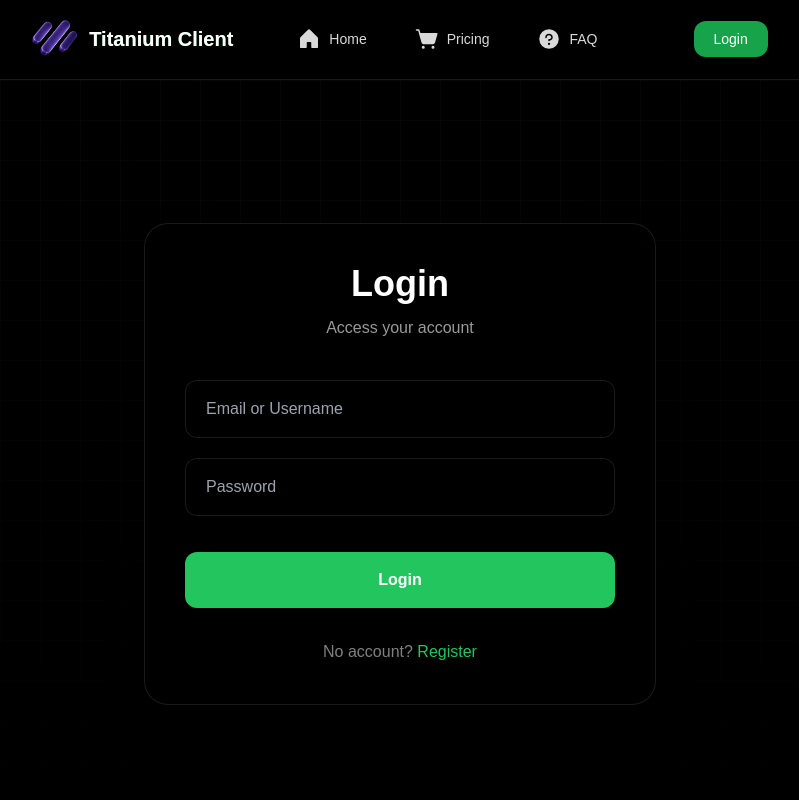
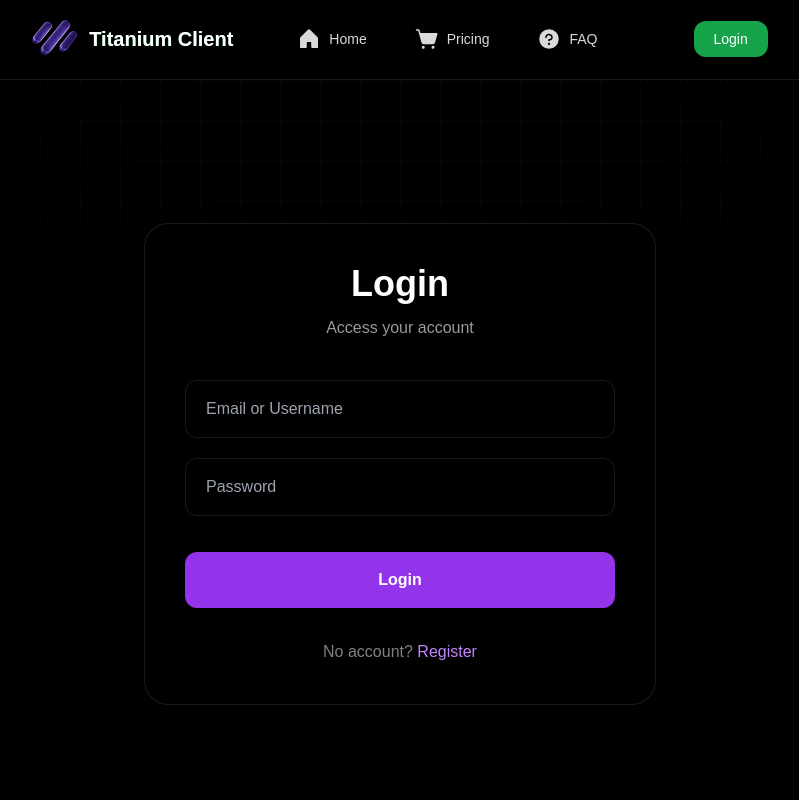
Before and after one commit to BeBer228/TitaniumClient, a Next.js app: page /login in a window 1280 px wide. Shown: the top 800 px of the page, without its empty margins (240-1039 px from the left). Built offline with nearby package versions, Linux system fonts and the light colour scheme; a web font is replaced by a local one.

Commit message:
Обновление страниц и компонентов

```diff
--- a/app/globals.css
+++ b/app/globals.css
@@ -3,11 +3,8 @@
 @tailwind utilities;
 
 :root {
-    --background: #0a0a0a;
-    --foreground: #ededed;
-    --primary: #22c55e;
-    --primary-dark: #16a34a;
-    --primary-light: #4ade80;
+    --background: #ffffff;
+    --foreground: #171717;
 }
 
 @theme inline {
@@ -17,69 +14,15 @@
     --font-mono: var(--font-geist-mono);
 }
 
+@media (prefers-color-scheme: dark) {
+    :root {
+        --background: #0a0a0a;
+        --foreground: #ededed;
+    }
+}
+
 body {
     background: var(--background);
     color: var(--foreground);
     font-family: Unbounded, sans-serif;
 }
-
-.bg-purple-600 { background-color: var(--primary) !important; }
-.bg-purple-700 { background-color: var(--primary-dark) !important; }
-.hover\:bg-purple-700:hover { background-color: var(--primary-dark) !important; }
-
-.text-purple-400 { color: var(--primary) !important; }
-.text-purple-500 { color: var(--primary) !important; }
-.text-purple-600 { color: var(--primary) !important; }
-.hover\:text-purple-300:hover { color: var(--primary-light) !important; }
-.hover\:text-purple-400:hover { color: var(--primary) !important; }
-
-.border-purple-500 { border-color: var(--primary) !important; }
-.focus\:border-purple-500:focus { border-color: var(--primary) !important; }
-
-a:not(.no-green):hover {
-    color: var(--primary) !important;
-}
-
-::-webkit-scrollbar {
-    width: 8px;
-    height: 8px;
-}
-
-::-webkit-scrollbar-track {
-    background: #1a1a1a;
-}
-
-::-webkit-scrollbar-thumb {
-    background: var(--primary);
-    border-radius: 4px;
-}
-
-::-webkit-scrollbar-thumb:hover {
-    background: var(--primary-dark);
-}
-
-* {
-    transition-property: background-color, border-color, color;
-    transition-duration: 0.2s;
-    transition-timing-function: ease;
-}
-
-.gradient-text {
-    background: linear-gradient(135deg, var(--primary) 0%, var(--primary-light) 100%);
-    -webkit-background-clip: text;
-    background-clip: text;
-    color: transparent;
-}
-
-@keyframes greenPulse {
-    0%, 100% {
-        box-shadow: 0 0 0 0 rgba(34, 197, 94, 0.4);
-    }
-    50% {
-        box-shadow: 0 0 0 8px rgba(34, 197, 94, 0);
-    }
-}
-
-.green-pulse {
-    animation: greenPulse 1.5s infinite;
-}
--- a/app/login/page.tsx
+++ b/app/login/page.tsx
@@ -1,83 +1,11 @@
 "use client";
 
 import Link from "next/link";
-import { useRouter } from "next/navigation";
-import { useState } from "react";
 import Header from "@/components/Header";
 import Footer from "@/components/Footer";
 import GridBackground from "@/components/GridBackground";
 
 export default function LoginPage() {
-  const router = useRouter();
-  const [formData, setFormData] = useState({
-    emailOrUsername: "",
-    password: "",
-  });
-  const [errors, setErrors] = useState<{ [key: string]: string }>({});
-  const [isLoading, setIsLoading] = useState(false);
-  const [serverError, setServerError] = useState("");
-
-  const handleChange = (e: React.ChangeEvent<HTMLInputElement>) => {
-    const { name, value } = e.target;
-    setFormData((prev) => ({ ...prev, [name]: value }));
-    // Clear error for this field when user starts typing
-    if (errors[name]) {
-      setErrors((prev) => ({ ...prev, [name]: "" }));
-    }
-    if (serverError) setServerError("");
-  };
-
-  const validateForm = () => {
-    const newErrors: { [key: string]: string } = {};
-
-    if (!formData.emailOrUsername.trim()) {
-      newErrors.emailOrUsername = "Email or username is required";
-    }
-
-    if (!formData.password) {
-      newErrors.password = "Password is required";
-    } else if (formData.password.length < 6) {
-      newErrors.password = "Password must be at least 6 characters";
-    }
-
-    setErrors(newErrors);
-    return Object.keys(newErrors).length === 0;
-  };
-
-  const handleSubmit = async (e: React.FormEvent) => {
-    e.preventDefault();
-
-    if (!validateForm()) return;
-
-    setIsLoading(true);
-    setServerError("");
-
-    // Simulate API call - replace with your actual authentication endpoint
-    try {
-      // Mock API request - replace with real endpoint
-      await new Promise((resolve) => setTimeout(resolve, 1500));
-
-      // Mock successful login (in real app, check credentials with your backend)
-      if (formData.emailOrUsername === "demo@example.com" && formData.password === "password123") {
-        // Store auth token/session
-        localStorage.setItem("isLoggedIn", "true");
-        localStorage.setItem("user", JSON.stringify({
-          email: formData.emailOrUsername,
-          name: "Demo User"
-        }));
-
-        // Redirect to dashboard or home page
-        router.push("/dashboard");
-      } else {
-        setServerError("Invalid email/username or password");
-      }
-    } catch (error) {
-      setServerError("An error occurred. Please try again.");
-    } finally {
-      setIsLoading(false);
-    }
-  };
-
   return (
     <>
       <Header />
@@ -90,73 +18,32 @@ export default function LoginPage() {
           <h1 className="text-4xl font-bold text-center mb-3">Login</h1>
           <p className="text-center text-white/60 mb-10">Access your account</p>
 
-          <form onSubmit={handleSubmit} className="flex flex-col gap-5">
-            <div>
+          <div className="flex flex-col gap-5">
             <input
               type="text"
-                name="emailOrUsername"
               placeholder="Email or Username"
-                value={formData.emailOrUsername}
-                onChange={handleChange}
-                className={`w-full bg-black/40 px-5 py-4 rounded-xl border ${
-                  errors.emailOrUsername ? "border-red-500" : "border-white/10"
-                } focus:border-purple-500 outline-none transition`}
+              className="bg-black/40 px-5 py-4 rounded-xl border border-white/10 focus:border-purple-500 outline-none"
             />
-              {errors.emailOrUsername && (
-                <p className="text-red-400 text-sm mt-1 ml-2">{errors.emailOrUsername}</p>
-              )}
-            </div>
 
-            <div>
             <input
               type="password"
-                name="password"
               placeholder="Password"
-                value={formData.password}
-                onChange={handleChange}
-                className={`w-full bg-black/40 px-5 py-4 rounded-xl border ${
-                  errors.password ? "border-red-500" : "border-white/10"
-                } focus:border-purple-500 outline-none transition`}
+              className="bg-black/40 px-5 py-4 rounded-xl border border-white/10 focus:border-purple-500 outline-none"
             />
-              {errors.password && (
-                <p className="text-red-400 text-sm mt-1 ml-2">{errors.password}</p>
-              )}
-            </div>
-
-            {serverError && (
-              <div className="bg-red-500/20 border border-red-500/50 rounded-xl p-3 text-center">
-                <p className="text-red-400 text-sm">{serverError}</p>
-              </div>
-            )}
-
-            <button
-              type="submit"
-              disabled={isLoading}
-              className="mt-4 py-4 rounded-xl font-semibold transition bg-purple-600 hover:bg-purple-700 disabled:opacity-50 disabled:cursor-not-allowed flex items-center justify-center gap-2"
-            >
-              {isLoading ? (
-                <>
-                  <svg className="animate-spin h-5 w-5 text-white" xmlns="http://www.w3.org/2000/svg" fill="none" viewBox="0 0 24 24">
-                    <circle className="opacity-25" cx="12" cy="12" r="10" stroke="currentColor" strokeWidth="4"></circle>
-                    <path className="opacity-75" fill="currentColor" d="M4 12a8 8 0 018-8V0C5.373 0 0 5.373 0 12h4zm2 5.291A7.962 7.962 0 014 12H0c0 3.042 1.135 5.824 3 7.938l3-2.647z"></path>
-                  </svg>
-                  Logging in...
-                </>
-              ) : (
-                "Login"
-              )}
+            <button className="mt-4 py-4 rounded-xl font-semibold transition bg-purple-600 hover:bg-purple-700">
+              Login
             </button>
 
             <p className="text-center mt-3 text-white/50">
               No account?{" "}
               <Link
                 href="/register"
-                className="text-purple-400 hover:text-purple-300 transition"
+                className="text-purple-400 hover:text-purple-300"
               >
                 Register
               </Link>
             </p>
-          </form>
+          </div>
         </div>
       </main>
 
```
Lines whose indentation alone changed are shown as unchanged.
